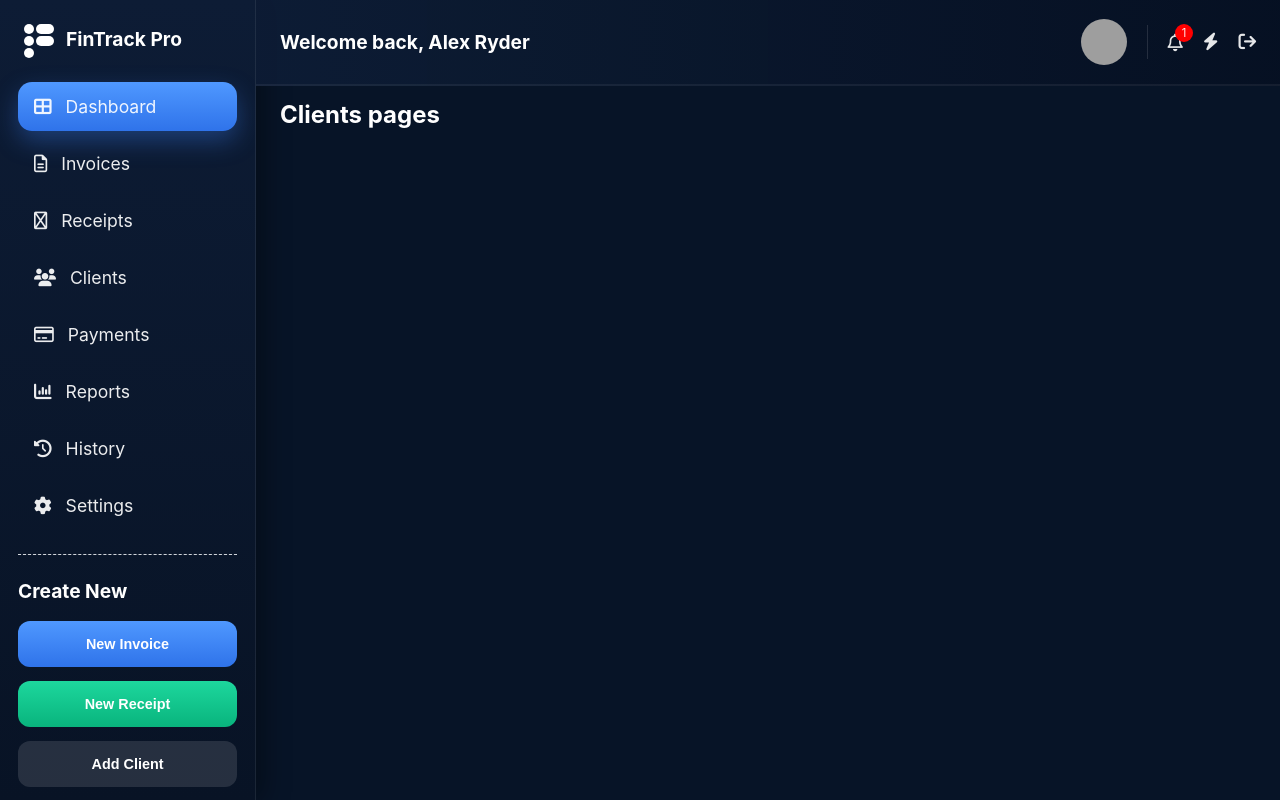
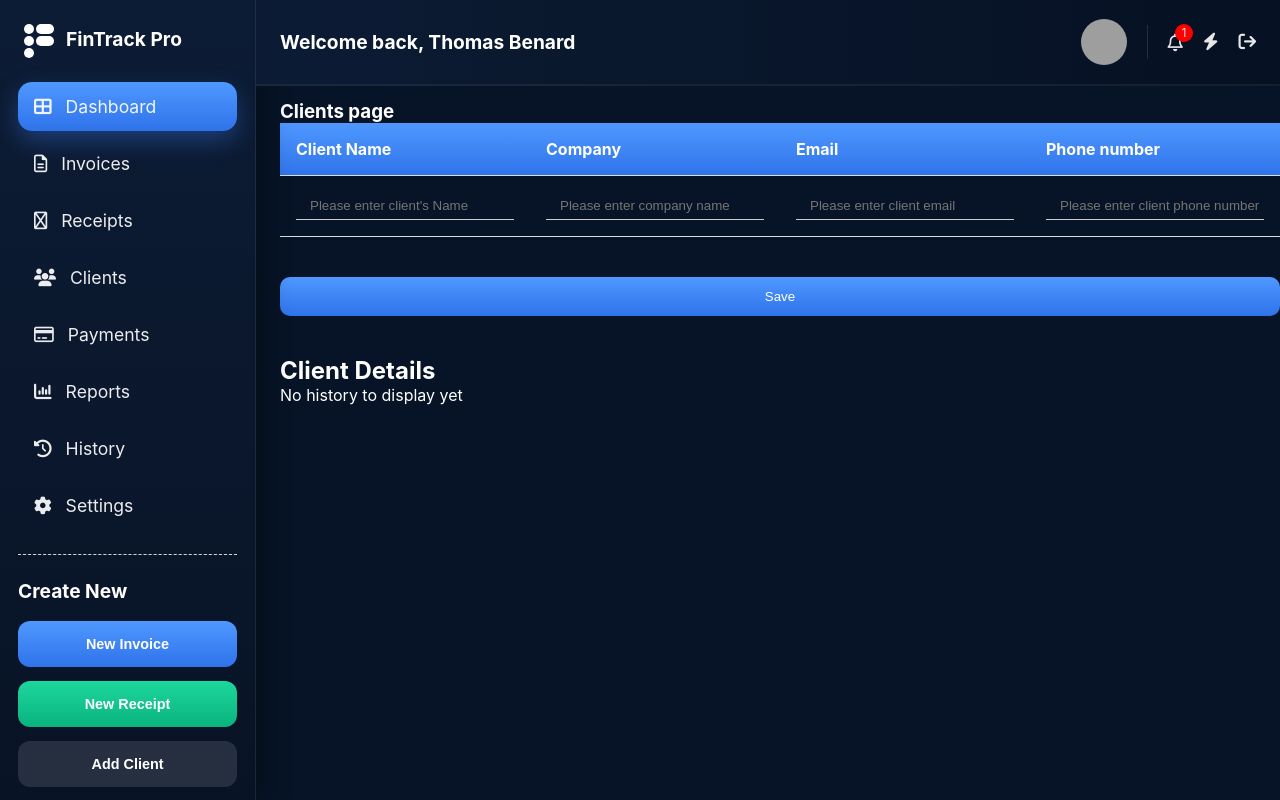
Before and after one commit to thomasagadabenard-collab/Fintrack-Pro, a React (Vite) app: page /clients in a window 1280 px wide. Built offline with nearby package versions, Linux system fonts and the light colour scheme; grey boxes are pictures that could not be loaded.

Commit message:
worked on the client page

```diff
--- a/src/Components/NavBar.jsx
+++ b/src/Components/NavBar.jsx
@@ -11,7 +11,7 @@ const NavBar = () => {
                     <i className="fa-solid fa-bars"></i>
                 </div>
 
-                <h1 className="welcome">Welcome back, Alex Ryder</h1>
+                <h1 className="welcome">Welcome back, Thomas Benard</h1>
 
             </div>
 
--- a/src/Pages/Clients.jsx
+++ b/src/Pages/Clients.jsx
@@ -1,11 +1,216 @@
-import React from 'react'
+import React, { useEffect, useState } from "react";
 
 const Clients = () => {
+  const [clientData, setClientData] = useState({
+    id: Date.now() + Math.random(),
+    name: "",
+    company: "",
+    email: "",
+    phone: "",
+  });
+
+  const [errors, setErrors] = useState({});
+
+  const [history, setHistory] = useState([]);
+
+  const [good, setGood] = useState({
+    name: "Name details looks good",
+    company: "Company details Looks good",
+    email: "Email is good to go",
+    phone: "Phone number looks good"
+  })
+
+  const handleSave = () => {
+    const error = {};
+
+    if (!clientData.name) {
+      error.name = "Name cannot be empty";
+    }
+
+    if (!clientData.company) {
+      error.company = "Company name cannot be empty";
+    }
+
+    if (!clientData.email) {
+      error.email = "Email cannot be empty";
+    }else if(!/^[^\s@]+@[^\s@]+\.[^\s@]+$/.test(clientData.email)){
+      error.email = "Invalid email"
+    }
+
+    if (!clientData.phone) {
+      error.phone = "Phone cannot be empty";
+    }else if (clientData.phone.length !== 11){
+      error.phone = "Phone number is incomplete"
+    }
+
+    setErrors(error);
+
+    if (Object.keys(error).length === 0) {
+      setHistory([...history, clientData]);
+
+      setClientData({
+        id: Date.now() + Math.random(),
+        name: "",
+        company: "",
+        email: "",
+        phone: "",
+      });
+    }
+  };
+
+  useEffect(() => {
+    if (Object.keys(errors).length > 0) {
+      const timer = setTimeout(() => {
+        setErrors({});
+      }, 3000);
+
+      return () => clearTimeout(timer);
+    }
+  }, [errors]);
+
+
   return (
-    <div>
-      <h1>Clients pages</h1>
-    </div>
-  )
-}
+    <>
+    <section>
+      <h1>Clients page</h1>
 
-export default Clients
+      <table className="client-table">
+        <thead>
+          <tr>
+            <th>Client Name</th>
+            <th>Company</th>
+            <th>Email</th>
+            <th>Phone number</th>
+          </tr>
+        </thead>
+
+        <tbody>
+          <tr>
+            <td>
+              <input
+                type="text"
+                placeholder="Please enter client's Name"
+                value={clientData.name}
+                onChange={(e) =>
+                  setClientData({
+                    ...clientData,
+                    name: e.target.value,
+                  })
+                }
+                className="tab-input"
+              />
+
+              {errors.name ? (
+                <small style={{ color: "red" }}>{errors.name}</small>
+              ) : clientData.name ? (
+                <small style={{ color: "green" }}>{good.name}</small>
+              ) : null}
+            </td>
+
+            <td>
+              <input
+                type="text"
+                placeholder="Please enter company name"
+                value={clientData.company}
+                onChange={(e) =>
+                  setClientData({
+                    ...clientData,
+                    company: e.target.value,
+                  })
+                }
+                className="tab-input"
+              />
+
+              {errors.company ? (
+                  <small style={{ color: "red" }}>{errors.company}</small>
+                ) : clientData.company ? (
+                  <small style={{ color: "green" }}>{good.company}</small>
+                ) : null}
+            </td>
+
+            <td>
+              <input
+                type="email"
+                placeholder="Please enter client email"
+                value={clientData.email}
+                onChange={(e) =>
+                  setClientData({
+                    ...clientData,
+                    email: e.target.value,
+                  })
+                }
+                className="tab-input"
+              />
+
+              {errors.email ? (
+                  <small style={{ color: "red" }}>{errors.email}</small>
+                ) : clientData.email ? (
+                  <small style={{ color: "green" }}>{good.email}</small>
+                ) : null}
+            </td>
+
+            <td>
+              <input
+                type="phone"
+                placeholder="Please enter client phone number"
+                value={clientData.phone}
+                onChange={(e) =>
+                  setClientData({
+                    ...clientData,
+                    phone: e.target.value,
+                  })
+                }
+                className="tab-input"
+              />
+
+              {errors.phone ? (
+                  <small style={{ color: "red" }}>{errors.phone}</small>
+                ) : clientData.phone ? (
+                  <small style={{ color: "green" }}>{good.phone}</small>
+                ) : null}
+            </td>
+          </tr>
+        </tbody>
+      </table>
+
+      <button className="create-btn" onClick={handleSave}>
+        Save
+      </button>
+    </section>
+
+    <section>
+      <h2>Client Details</h2>
+
+      {history.length !== 0 ? (
+        <table className="client-history-table">
+          <thead>
+            <tr>
+              <th>#</th>
+              <th>Name</th>
+              <th>Company</th>
+              <th>Email</th>
+              <th>Phone number</th>
+            </tr>
+          </thead>
+
+          <tbody>
+            {history.map((client, index) => (
+              <tr key={client.id}>
+                <td>{index + 1}</td>
+                <td>{client.name}</td>
+                <td>{client.company}</td>
+                <td>{client.email}</td>
+                <td>{client.phone}</td>
+              </tr>
+            ))}
+          </tbody>
+        </table>
+      ) : <p>No history to display yet</p> }
+    </section>
+
+    </>
+
+  );
+};
+
+export default Clients;
--- a/src/index.css
+++ b/src/index.css
@@ -732,3 +732,9 @@ tbody{
     font-size: 14px;
   }
 }
+
+/*Client*/
+.client-history-table td{
+  color: white;
+  margin-bottom: 20px;
+}
```
